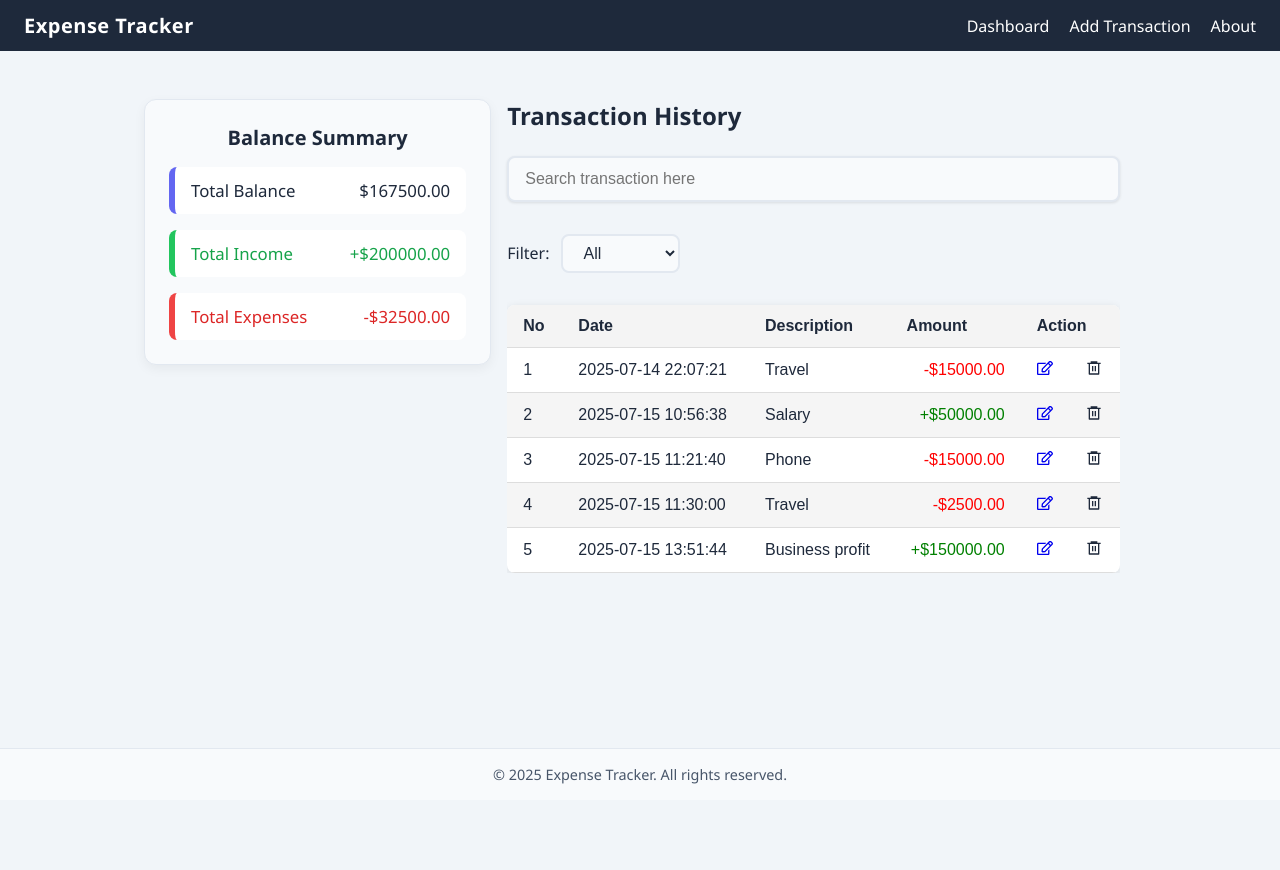
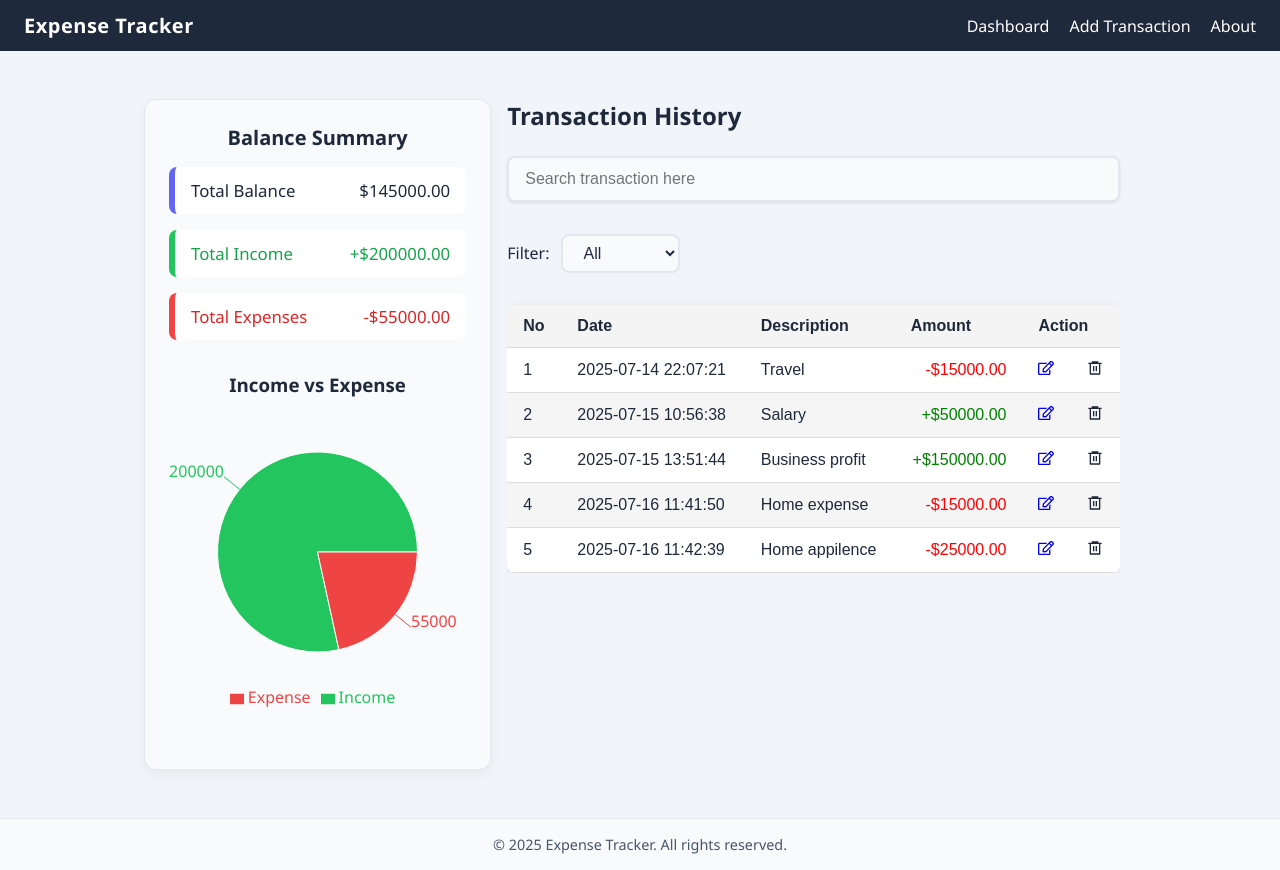
Before and after one commit to sharfrasaqsan/react-expense-tracker, a React (Create React App) app: page / in a window 1280 px wide. Before the commit the page ends 800 px from the top, so only its background shows below. Built offline with nearby package versions, Linux system fonts and the light colour scheme; data requests are answered from the project's data file.

Commit message:
chat added

```diff
--- a/data/db.json
+++ b/data/db.json
@@ -15,25 +15,25 @@
       "type": "income"
     },
     {
-      "id": "cb41",
-      "datetime": "2025-07-15 11:21:40",
-      "text": "Phone",
-      "amount": 15000,
-      "type": "expense"
-    },
-    {
-      "id": "71b8",
-      "datetime": "2025-07-15 11:30:00",
-      "text": "Travel",
-      "amount": 2500,
-      "type": "expense"
-    },
-    {
       "id": "444e",
       "datetime": "2025-07-15 13:51:44",
       "text": "Business profit",
       "amount": 150000,
       "type": "income"
+    },
+    {
+      "id": "aac2",
+      "datetime": "2025-07-16 11:41:50",
+      "text": "Home expense",
+      "amount": 15000,
+      "type": "expense"
+    },
+    {
+      "id": "1aee",
+      "datetime": "2025-07-16 11:42:39",
+      "text": "Home appilence",
+      "amount": 25000,
+      "type": "expense"
     }
   ]
 }
--- a/package.json
+++ b/package.json
@@ -14,6 +14,7 @@
     "react-icons": "^5.5.0",
     "react-router-dom": "^7.6.3",
     "react-scripts": "5.0.1",
+    "recharts": "^3.1.0",
     "web-vitals": "^2.1.4"
   },
   "scripts": {
--- a/src/components/Balance.js
+++ b/src/components/Balance.js
@@ -1,6 +1,7 @@
 import { useContext } from "react";
 import DataContext from "../context/DataContext";
 import "../styles/balance.css";
+import ChatSummary from "./ChatSummary";
 
 const Balance = () => {
   const { transactions } = useContext(DataContext);
@@ -32,6 +33,7 @@ const Balance = () => {
           <span>-${expenses.toFixed(2)}</span>
         </div>
       </div>
+      <ChatSummary />
     </div>
   );
 };
--- /dev/null
+++ b/src/components/ChatSummary.js
@@ -0,0 +1,59 @@
+import { useContext } from "react";
+import {
+  PieChart,
+  Pie,
+  Cell,
+  Legend,
+  Tooltip,
+  ResponsiveContainer,
+} from "recharts";
+import DataContext from "../context/DataContext";
+
+const COLORS = ["#22c55e", "#ef4444"]; // income: green, expense: red
+
+const ChartSummary = () => {
+  const { transactions } = useContext(DataContext);
+
+  const income = transactions
+    .filter((t) => t.type === "income")
+    .reduce((sum, t) => sum + t.amount, 0);
+
+  const expense = transactions
+    .filter((t) => t.type === "expense")
+    .reduce((sum, t) => sum + t.amount, 0);
+
+  const data = [
+    { name: "Income", value: income },
+    { name: "Expense", value: expense },
+  ];
+
+  return (
+    <div style={{ width: "100%", maxWidth: "500px", margin: "2rem auto" }}>
+      <h3 style={{ textAlign: "center", marginBottom: "1rem" }}>
+        Income vs Expense
+      </h3>
+      <ResponsiveContainer width="100%" height={300}>
+        <PieChart>
+          <Pie
+            data={data}
+            dataKey="value"
+            nameKey="name"
+            cx="50%"
+            cy="50%"
+            outerRadius={100}
+            fill="#8884d8"
+            label
+          >
+            {data.map((_, index) => (
+              <Cell key={`cell-${index}`} fill={COLORS[index]} />
+            ))}
+          </Pie>
+          <Tooltip />
+          <Legend />
+        </PieChart>
+      </ResponsiveContainer>
+    </div>
+  );
+};
+
+export default ChartSummary;
```
Also changed, not shown: 1 other file (tests, documents, lock files or other folders).
